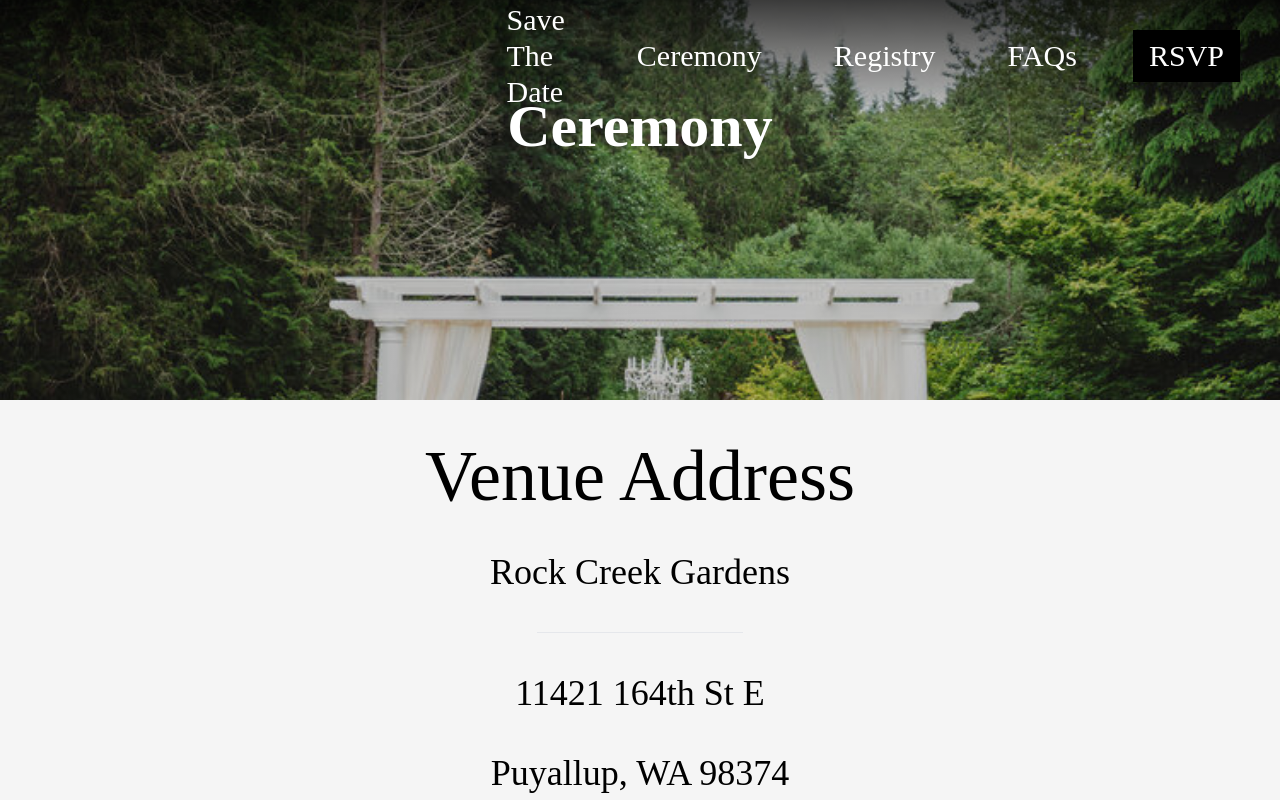
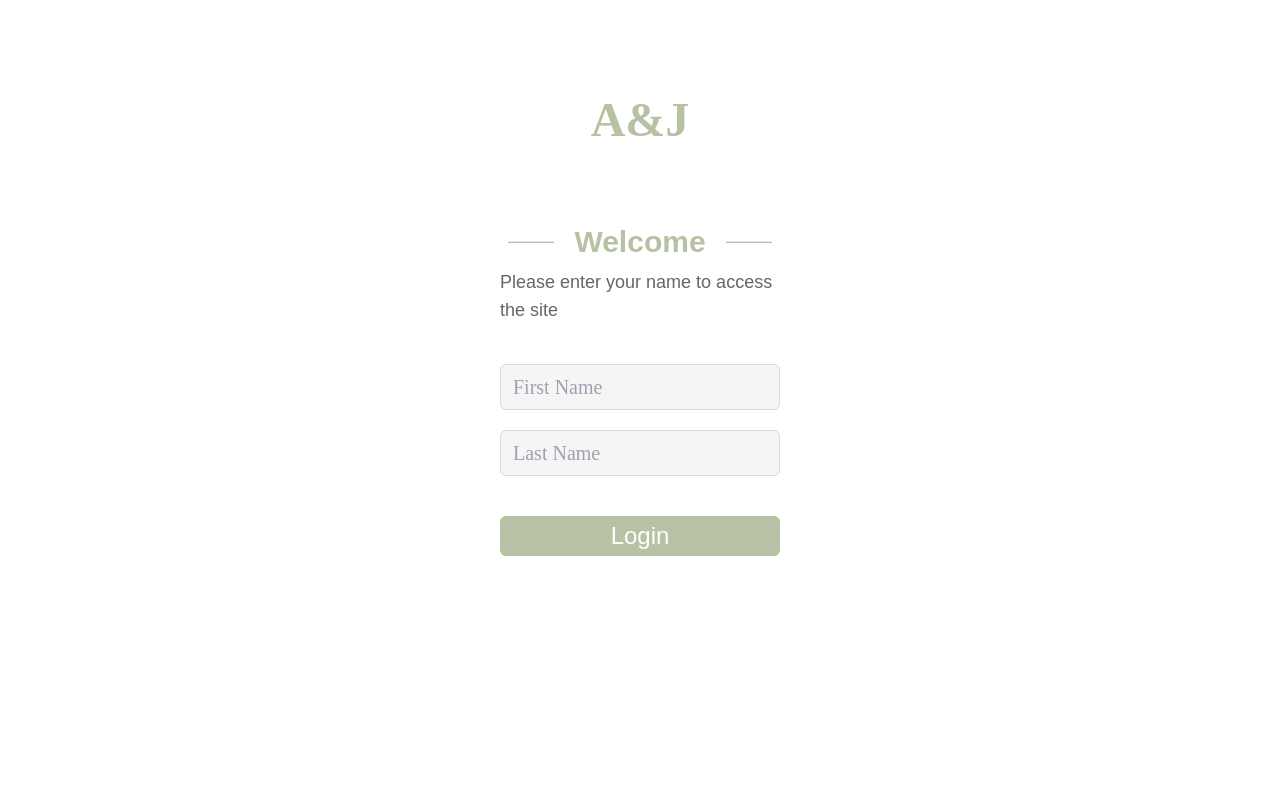
Before and after one commit to matthew-beep/wedding-v2, a Next.js app in the folder wedding-v2/: page /ceremony in a window 1280 px wide. Shown: the top 800 px of the page. Built offline with nearby package versions, Linux system fonts and the light colour scheme; no server answers; a web font is replaced by a local one.

Commit message:
working on login

```diff
--- a/wedding-v2/src/app/ceremony/page.tsx
+++ b/wedding-v2/src/app/ceremony/page.tsx
@@ -3,6 +3,7 @@ import Ceremony from "./ceremony";
 import MobileNav from "../mobileNav";
 import {useScroll, useMotionValueEvent} from 'framer-motion'
 import { useEffect, useState } from "react";
+import Login from "../login";
 import Footer from "../footer";
 import Nav from "../nav";
 
@@ -10,7 +11,17 @@ export default function Home() {
   const { scrollY } = useScroll();
   const [scrollYProgress, setScrollYProgress] = useState<number>(scrollY.get());
   const [windowHeight, setWindowHeight] = useState<number>(0);
-  const [isLargeScreen, setIsLargeScreen] = useState<boolean>(false)
+  const [isLargeScreen, setIsLargeScreen] = useState<boolean>(false);
+  const [auth, setAuth] = useState<boolean>(false);
+  const [isMounted, setIsMounted] = useState<boolean>(false);  // New state for mounting check
+
+  useEffect(() => {
+    setIsMounted(true);  // Set to true once component mounts
+
+    // Check session storage on initial load
+    const isLoggedIn = sessionStorage.getItem('isLoggedIn') === 'true';
+    setAuth(isLoggedIn);
+  }, []);
 
   useMotionValueEvent(scrollY, "change", (latest) => {
     // console.log("Page scroll: ", latest)
@@ -66,7 +77,13 @@ export default function Home() {
     }
   }, [isLargeScreen]);
 
+  if (!isMounted) return null;
+
   return (
+    <>
+      {!auth ? (
+        <Login setAuth={setAuth} />
+      ) : (
         <div className="relative bg-[#fdfdfd]">
           <header className="fixed top-0 left-0 z-40 w-screen">
           {!isLargeScreen && <MobileNav scroll={scrollYProgress} height={windowHeight}/>}
@@ -77,5 +94,7 @@ export default function Home() {
           </main>
           <Footer />
         </div>
+      )}
+    </>
   );
 }
--- /dev/null
+++ b/wedding-v2/src/app/login.tsx
@@ -0,0 +1,122 @@
+'use client'
+import React, { useState } from 'react';
+import { collection, where, query, getDocs } from 'firebase/firestore';
+import { db } from './firebase';
+import { LoaderCircle } from 'lucide-react';
+import { motion } from 'framer-motion';
+
+
+interface LoginProps {
+  windowWidth? : number;
+  setAuth: React.Dispatch<React.SetStateAction<boolean>>;
+}
+
+
+const Login: React.FC<LoginProps> = ({ setAuth }) => {
+
+  const [firstName, setFirstName] = useState<string>('');
+  const [lastName, setLastName] = useState<string>('');
+  const [loading, setLoading] = useState<boolean>(false);
+
+  const handleLogin = (event: React.MouseEvent<HTMLButtonElement>) => {
+    event.preventDefault();
+    checkMatch(firstName, lastName).then((result) => {
+      if (result) {
+        setAuth(true);
+        sessionStorage.setItem('isLoggedIn', 'true');
+        console.log("logging in")
+      } else {
+        alert("Sorry, no invite was found for " + "\"" + firstName + " " + lastName + "\"");
+      }
+    });
+  };
+
+  async function checkMatch(firstname:string, lastname:string) {
+
+    setLoading(true);
+    try {
+      const userRef = collection(db, 'rsvp');
+      const q = query(
+        userRef,
+        where("firstName", "==", firstname),
+        where("lastName", "==", lastname)
+      );
+
+      const snapshot = await getDocs(q);
+      if (!snapshot.empty) {
+        snapshot.forEach((doc) => {
+          console.log("Document ID:", doc.id);
+          console.log("Data:", doc.data());
+        });
+      }
+      console.log("Match Found")
+      return !snapshot.empty;
+    } catch (error) {
+      console.log("nothing found")
+      return false;
+    } finally {
+      setLoading(false);
+    }
+  }
+
+  return (
+    <div className="relative bg-[#fff] w-full h-screen flex items-center justify-start pt-24 gap-10 flex-col">
+      <h1 className='font-canto text-5xl text-[#B7C1A4] font-bold'>A&J</h1>
+      {!loading &&
+        <div className='w-11/12 sm:w-5/12 md:w-6/12 xl:w-3/12 h-9/12 flex flex-col justify-center items-center gap-10 px-5 py-10'>
+          <div className='w-auto flex flex-col items-center gap-2 font-proxima'>
+            <div className='flex w-full justify-center items-center gap-5 px-2 text-[#B7C1A4]'>
+              <hr className='w-full bg-[#B7C1A4] h-0.5'/>
+              <h2 className='text-3xl font-bold'>Welcome</h2>
+              <hr className='w-full bg-[#B7C1A4] h-0.5'/>
+            </div>
+            <h3 className='text-md xl:text-lg text-[#666666]'>Please enter your name to access the site</h3>
+          </div>
+          <div className='w-full flex flex-col gap-5'>
+            <div className='flex flex-col'>
+              <input
+                type="text"
+                id="firstName"
+                name="firstName"
+                className='text-xl font-canto rounded-md focus:outline-none border-[#d9d9d9] border px-3 py-2 caret-black placeholder:font-canto bg-[#F5F5F5]'
+                placeholder='First Name'
+                value={firstName}
+                onChange={(e) => setFirstName(e.target.value)}
+                required
+              />
+            </div>
+            <div className='flex flex-col'>
+              <input
+                type="text"
+                id="lastName"
+                name="lastName"
+                className='text-xl font-canto rounded-md focus:outline-none border-[#d9d9d9] border px-3 py-2 caret-black placeholder:font-canto bg-[#F5F5F5]'
+                placeholder='Last Name'
+                value={lastName}
+                onChange={(e) => setLastName(e.target.value)}
+                required
+              />
+            </div>
+          </div>
+          <button className='p-1 bg-[#B7C1A4] w-full font-proxima text-2xl rounded-md text-white' onClick={handleLogin}>Login</button>
+        </div>
+      }
+      {loading &&
+        <motion.div
+          initial={{ opacity: 0 }}
+          animate={{ opacity: 1 }}
+          transition={{ duration: 0.1 }}>
+          <motion.div
+            animate={{rotate: 360}}
+            transition={{ repeat: Infinity, duration: 1, ease: "linear" }}
+          >
+            <LoaderCircle />
+          </motion.div>
+        </motion.div>
+      }
+
+    </div>
+  );
+}
+
+export default Login;
--- a/wedding-v2/src/app/page.tsx
+++ b/wedding-v2/src/app/page.tsx
@@ -2,7 +2,8 @@
 import Landing from "./landing";
 import MobileNav from "./mobileNav";
 import Nav from "./nav";
-import {useScroll, useMotionValueEvent} from 'framer-motion'
+import Login from "./login";
+import { useScroll, useMotionValueEvent } from 'framer-motion'
 import { useEffect, useState } from "react";
 import Footer from "./footer";
 
@@ -10,31 +11,27 @@ export default function Home() {
   const { scrollY } = useScroll();
   const [scrollYProgress, setScrollYProgress] = useState<number>(scrollY.get());
   const [windowHeight, setWindowHeight] = useState<number>(0);
-  //const [windowWidth, setWindowWidth] = useState<number>(0);
-  const [isLargeScreen, setIsLargeScreen] = useState<boolean>(false)
+  const [isLargeScreen, setIsLargeScreen] = useState<boolean>(false);
+  const [auth, setAuth] = useState<boolean>(false);
+  const [isMounted, setIsMounted] = useState<boolean>(false);  // New state for mounting check
+
+  useEffect(() => {
+    setIsMounted(true);  // Set to true once component mounts
+
+    // Check session storage on initial load
+    const isLoggedIn = sessionStorage.getItem('isLoggedIn') === 'true';
+    setAuth(isLoggedIn);
+  }, []);
 
   useMotionValueEvent(scrollY, "change", (latest) => {
-    // console.log("Page scroll: ", latest)
-    /*
-    if (latest > 5) {
-      console.log("activate animation " + latest)
-    } else {
-      console.log("deactivate animation")
-    }
-      */
     setScrollYProgress(latest);
-  })
-
-
+  });
 
   useEffect(() => {
     if (typeof window !== "undefined") {
-
       const handleResize = () => {
         const viewportHeight = window.innerHeight;
         setWindowHeight(viewportHeight);
-        //setWindowWidth(viewportWidth);
-        //console.log("resize: " + viewportWidth);
       }
 
       window.addEventListener("resize", handleResize);
@@ -43,44 +40,43 @@ export default function Home() {
         window.removeEventListener("resize", handleResize);
       }
     }
-  });
+  }, []);
 
   useEffect(() => {
     if (typeof window !== "undefined") {
-      // Create a media query for min-width: 1024px
       const mediaQuery = window.matchMedia("(min-width: 1024px)");
 
-      // Function to update the state based on media query match and actual window width
       const handleMediaChange = (event: MediaQueryListEvent) => {
-        console.log("Media Query: " + event.media);  // Logs the media query string
-        console.log("Matches: " + event.matches);    // true if the media query matches
         setIsLargeScreen(event.matches);
-
       };
 
-      // Initial check without triggering event listener
       setIsLargeScreen(mediaQuery.matches);
-
-      // Add listener for media query changes
       mediaQuery.addEventListener("change", handleMediaChange);
 
-      // Cleanup function to remove the listener when component unmounts
       return () => {
         mediaQuery.removeEventListener("change", handleMediaChange);
       };
     }
   }, [isLargeScreen]);
 
+  if (!isMounted) return null;  // Don't render anything until the component is mounted
+
   return (
+    <>
+      {!auth ? (
+        <Login setAuth={setAuth} />
+      ) : (
         <div className="relative bg-white">
           <header className="fixed top-0 left-0 z-40 w-screen">
-        {!isLargeScreen && <MobileNav scroll={scrollYProgress} height={windowHeight}/>}
-        {isLargeScreen && <Nav scroll={scrollYProgress} height={windowHeight}/>}
+            {!isLargeScreen && <MobileNav scroll={scrollYProgress} height={windowHeight} />}
+            {isLargeScreen && <Nav scroll={scrollYProgress} height={windowHeight} />}
           </header>
           <main className="bg-white">
-        <Landing large={isLargeScreen}/>
+            <Landing large={isLargeScreen} />
           </main>
           <Footer />
         </div>
+      )}
+    </>
   );
 }
--- a/wedding-v2/src/app/rsvp/rsvp.tsx
+++ b/wedding-v2/src/app/rsvp/rsvp.tsx
@@ -4,6 +4,7 @@ import Search from './search'
 import Form from './form'
 import { motion, easeOut } from 'framer-motion'
 import banner from '../img/rsvp.jpg';
+
 
 interface RSVPProps {
   windowWidth? : number;
```
Lines whose indentation alone changed are shown as unchanged.
